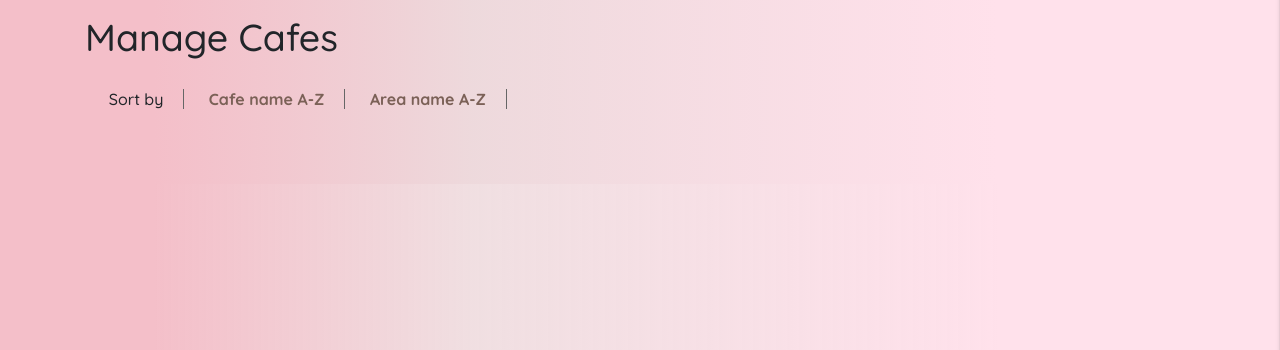
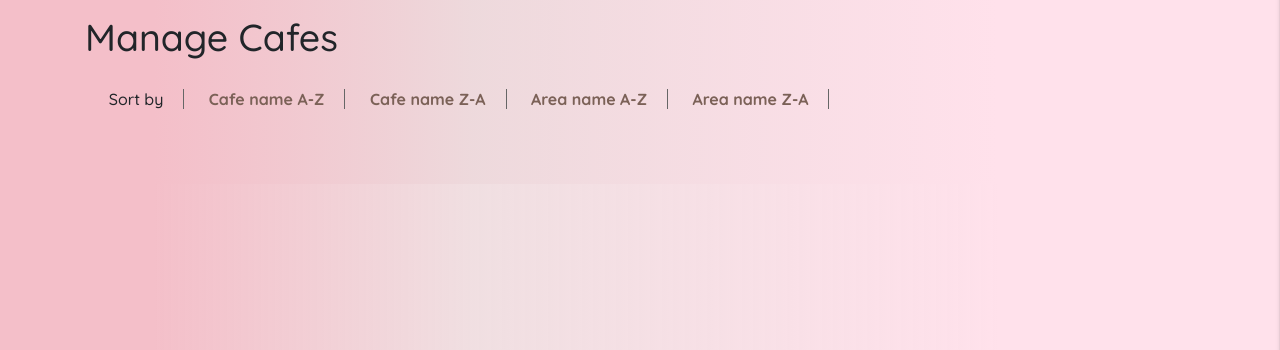
Before and after one commit to machikolacey/milestone3, a Flask app: page /get_cafes/1/1 in a window 1280 px wide. Shown: the part 70-420 px from the top of the page. Run offline with Flask 2, Linux system fonts and the light colour scheme; data that the repository does not hold is empty; some libraries are stand-ins or nearby versions; some web fonts are replaced.

Commit message:
Sorting on all pages

```diff
--- a/app.py
+++ b/app.py
@@ -103,7 +103,7 @@ def update_cafe(cafe_id):
         'photo': request.form.get('photo'),
         'youtube': request.form.get('youtube')
     })
-    return redirect(url_for('get_cafes'))
+    return redirect(url_for('get_cafes' , sort='cafe_name', order='asc'))
 
 @app.route('/delete_cafe/<cafe_id>')
 def delete_cafe(cafe_id):
@@ -268,7 +268,7 @@ def update_memory(memory_id, page=''):
         'date': request.form.get('date')
     }})
     if(page == "yourmemories"):
-           return redirect(url_for('your_memories'))
+           return redirect(url_for('your_memories', sort = 'date', order='asc'))
            return redirect(url_for('get_memories', sort = 'date', order='asc'))
 
 
--- a/static/css/style.css
+++ b/static/css/style.css
@@ -9,10 +9,14 @@ background: linear-gradient(90deg, rgba(244,191,201,1) 12%, rgba(237,216,219,0.8
 nav .brand-logo{
     position:relative;
 }
+header .nav-wrapper a:hover {
+    color: #fff;
 
+}
 .navbar-fixed nav {
     position: fixed;
     padding: 0 20px;
+]
 }
 
 .cafe-view-photo{
--- a/templates/base.html
+++ b/templates/base.html
@@ -23,7 +23,7 @@
  <div class="navbar-fixed">
      <nav class="nav-extended text-shadow light-blue darken-1">
     <div class="nav-wrapper">
-      <a href="#!" class="brand-logo"><i class="material-icons dp48">cake</i>My Cafe Memories</a>  {% if session.user %} <span>Hello, {{ session.user }} !!</span>      {% endif %}
+      <a href="/" class="brand-logo"><i class="material-icons dp48">cake</i>My Cafe Memories</a>  {% if session.user %} <span>Hello, {{ session.user }} !!</span>      {% endif %}
       <a href="#" data-activates="mobile-demo" class="button-collapse sudenav-trigger right"><i class="material-icons">menu</i></a>
       <ul class="right hide-on-med-and-down">
         <li><a href="/">Home</a></li>
--- a/templates/cafes.html
+++ b/templates/cafes.html
@@ -12,7 +12,9 @@
             <ul class="inlineblock">
             <li>Sort by</li>
             <li><a class="sort"  href="{{url_for('get_cafes', sort = 'cafe_name', order='asc')}}">Cafe name A-Z</a></li>
+            <li><a class="sort"  href="{{url_for('get_cafes', sort = 'cafe_name', order='desc')}}">Cafe name Z-A</a></li>
             <li><a class="sort"  href="{{url_for('get_cafes', sort = 'area', order='asc')}}">Area name A-Z</a></li>
+             <li><a class="sort"  href="{{url_for('get_cafes', sort = 'area', order='desc')}}">Area name Z-A</a></li>
             </ul>
         </div>
     </div>
```
